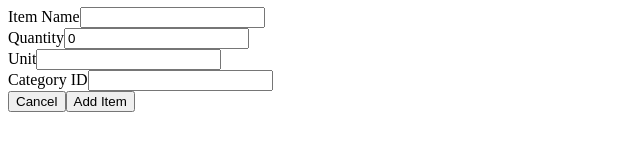
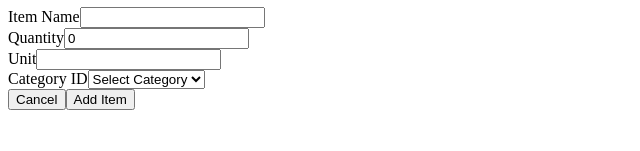
Before and after one commit to Cambodia-Book-Fair-Team-Dev/cbf2024-inventory-system, a Next.js app: page /item in a window 1280 px wide. Both pictures are taken after typing "Sample" into the empty fields and a click on the button "Add New Item". Shown: the part 219-370 px from the top of the page, without its empty margins (0-640 px from the left). Built offline with nearby package versions, Linux system fonts and the light colour scheme; no server answers.

Commit message:
Update: Add date-fns-tz dependency, refactor AddItem component to use select for category, and rename volunteer_borrow to item_borrow

```diff
--- a/package.json
+++ b/package.json
@@ -18,6 +18,7 @@
     "axios": "^1.7.9",
     "data-fns": "^1.1.0",
     "date-fns": "^4.1.0",
+    "date-fns-tz": "^3.2.0",
     "jsqr": "^1.4.0",
     "lucide-react": "^0.468.0",
     "next": "^15.0.4",
--- a/src/components/item/AddItem.tsx
+++ b/src/components/item/AddItem.tsx
@@ -105,14 +105,17 @@ export default function AddItemModal({ onClose, onAdd }: AddItemModalProps) {
             >
               Category ID
             </label>
-            <input
-              type="text"
+            <select
               id="categoryId"
               value={categoryId}
               onChange={(e) => setCategoryId(e.target.value)}
               className="mt-1 block w-full border-gray-300 rounded-md shadow-sm focus:ring-blue-500 focus:border-blue-500"
               required
-            />
+            >
+              <option value="">Select Category</option>
+              <option value="C1">អីវ៉ានប្រេីអស់</option>
+              <option value="C2">អីវ៉ាន់ប្រេីមិនអស់</option>
+            </select>
           </div>
           {error && <p className="text-red-500 mb-4">{error}</p>}
           <div className="flex justify-end space-x-2">
--- a/src/components/volunteer_borrow.tsx
+++ b/src/components/item_borrow.tsx
@@ -161,7 +161,7 @@ const Table = ({ data }: { data: TableData[] }) => {
               ))}
             </tr>
           </thead>
-          <tbody className="divide-y divide-gray-200">
+          <tbody className="divide-y divide-gray-200 text-lg">
             {filteredAndSortedData.map((item, index) => (
               <tr key={index} className="hover:bg-gray-50 transition-colors">
                 <td className="px-6 py-4 whitespace-nowrap">
@@ -178,11 +178,11 @@ const Table = ({ data }: { data: TableData[] }) => {
                   {item.qty_borrowed}
                 </td>
                 <td className="px-6 py-4 whitespace-nowrap">
-                  {format(new Date(item.borrow_time), "yyyy-MM-dd HH:mm:ss")}
+                  {format(new Date(item.borrow_time), "yyyy-MM-dd hh:mm:ss a")}
                 </td>
                 <td className="px-6 py-4 whitespace-nowrap">
                   {item.return_time
-                    ? format(new Date(item.return_time), "yyyy-MM-dd HH:mm:ss")
+                    ? format(new Date(item.return_time), "yyyy-MM-dd hh:mm:ss a")
                     : "-"}
                 </td>
                 <td className="px-6 py-4 whitespace-nowrap">
--- a/src/pages/dashboard.tsx
+++ b/src/pages/dashboard.tsx
@@ -1,5 +1,5 @@
 import React, { useEffect, useState } from "react";
-import DataTable from "../components/volunteer_borrow";
+import DataTable from "../components/item_borrow";
 import { API_BASE_URL } from "../api/config";
 
 const InventoryPage: React.FC = () => {
```
Also changed, not shown: src/model/model.ts (renamed from src/model/types.ts), 1 other file (tests, documents, lock files or other folders).
